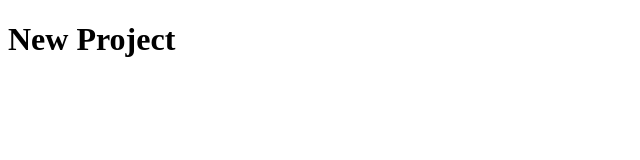
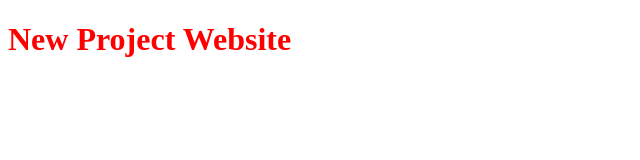
Before and after one commit to mitstark13/new-project, a plain HTML site: page index.html in a window 1280 px wide. Shown: the whole page, without its empty margins (0-640 px from the left). Drawn offline with Linux system fonts and the light colour scheme.

Commit message:
linked css

```diff
--- a/css/main.css
+++ b/css/main.css
@@ -0,0 +1,3 @@
+h1 {
+	color: red;
+}
--- a/index.html
+++ b/index.html
@@ -2,9 +2,10 @@
 <html lang="en">
 <head>
 	<meta charset="UTF-8">
+	<link rel="stylesheet" href="css/main.css">
 	<title>New Project</title>
 </head>
 <body>
-	<h1>New Project</h1>
+	<h1>New Project Website</h1>
 </body>
 </html>
```
